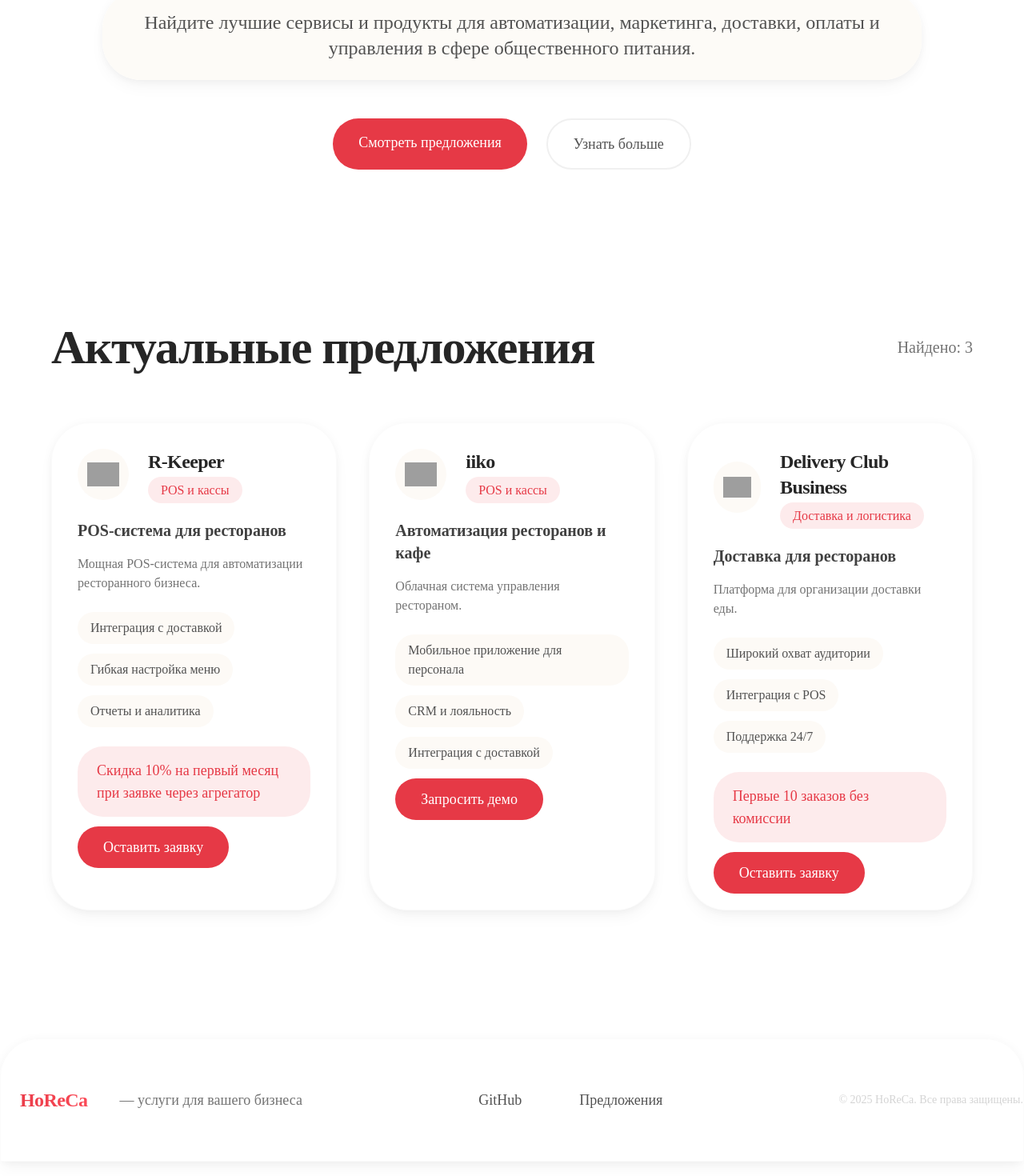
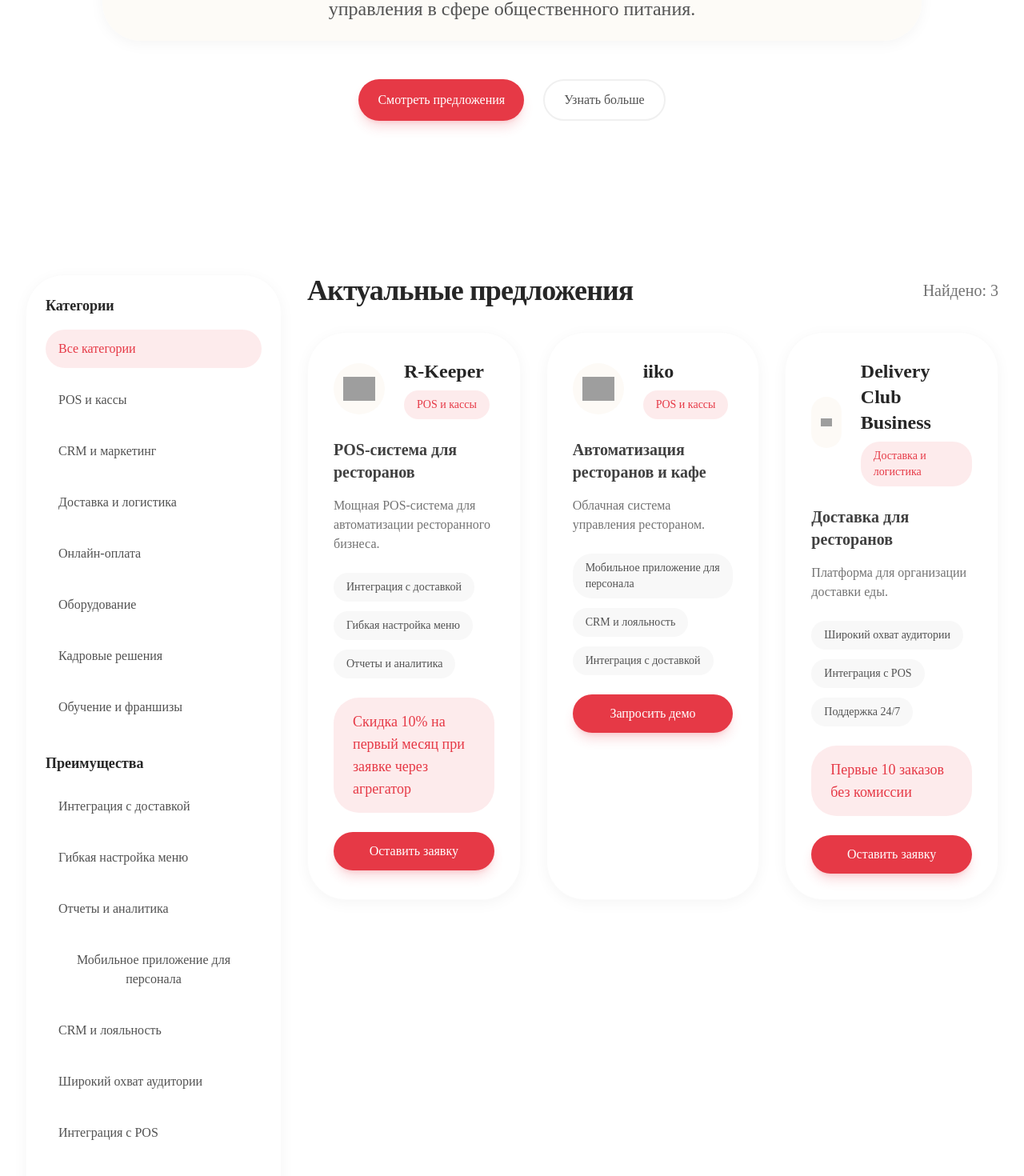
Before and after one commit to beioff/horecaservices, a Next.js app: page /horecaservices/ in a window 1280 px wide. Shown: the part 540-2010 px from the top of the page at 80% size. Built offline with nearby package versions, Linux system fonts and the light colour scheme; grey boxes are pictures that could not be loaded.

Commit message:
feat: добавлены вертикальные фильтры и пагинация, улучшен UX/UI

```diff
--- a/src/app/globals.css
+++ b/src/app/globals.css
@@ -3,114 +3,80 @@
 @tailwind utilities;
 
 :root {
-  /* Основные цвета */
-  --color-primary: #E63946;    /* Основной красный */
-  --color-primary-light: #FF4D5A;
-  --color-primary-dark: #CC2A37;
-
-  /* Нейтральные цвета */
-  --color-neutral-50: #FFFFFF;
-  --color-neutral-100: #F8F8F8;
-  --color-neutral-200: #F0F0F0;
-  --color-neutral-300: #E5E5E5;
-  --color-neutral-400: #D4D4D4;
-  --color-neutral-500: #A3A3A3;
-  --color-neutral-600: #737373;
-  --color-neutral-700: #525252;
-  --color-neutral-800: #404040;
-  --color-neutral-900: #262626;
-  --color-neutral-950: #171717;
-
-  /* Бежевые тона */
-  --color-beige-50: #FDFAF6;
-  --color-beige-100: #F5F0E6;
-  --color-beige-200: #E8DFD0;
-  --color-beige-300: #D4C5B0;
-  --color-beige-400: #BFA990;
-  --color-beige-500: #A88D70;
+  --primary: #FF4B4B;
+  --primary-light: #FF6B6B;
+  --primary-dark: #E63939;
+  --neutral-50: #FAFAFA;
+  --neutral-100: #F5F5F5;
+  --neutral-200: #EEEEEE;
+  --neutral-300: #E0E0E0;
+  --neutral-400: #BDBDBD;
+  --neutral-500: #9E9E9E;
+  --neutral-600: #757575;
+  --neutral-700: #616161;
+  --neutral-800: #424242;
+  --neutral-900: #212121;
+  --beige-50: #FDF6F0;
+  --beige-100: #FAE9DC;
+  --beige-200: #F5DCC8;
+  --beige-300: #F0CFB4;
+  --beige-400: #EBC2A0;
+  --beige-500: #E6B58C;
 }
 
 @layer base {
-  html {
-    scroll-behavior: smooth;
-  }
-
   body {
     @apply bg-neutral-50 text-neutral-900 antialiased;
   }
 
-  h1, h2, h3, h4, h5, h6 {
-    @apply font-bold text-neutral-900 tracking-tight;
-  }
-
   h1 {
-    @apply text-5xl md:text-6xl lg:text-7xl;
+    @apply text-4xl md:text-5xl lg:text-6xl font-extrabold tracking-tight;
   }
 
   h2 {
-    @apply text-4xl md:text-5xl lg:text-6xl;
+    @apply text-3xl md:text-4xl font-bold tracking-tight;
   }
 
   h3 {
-    @apply text-2xl md:text-3xl lg:text-4xl;
-  }
-
-  p {
-    @apply leading-relaxed text-lg;
+    @apply text-2xl md:text-3xl font-bold;
   }
 }
 
 @layer components {
+  .glass-effect {
+    @apply bg-white/80 backdrop-blur-lg border border-white/20;
+  }
+
+  .gradient-text {
+    @apply bg-clip-text text-transparent bg-gradient-to-r from-primary to-primary-dark;
+  }
+
   .btn {
-    @apply px-8 py-4 rounded-2xl font-medium transition-all duration-300
-           transform hover:scale-[1.02] active:scale-[0.98]
-           focus:outline-none focus:ring-4 focus:ring-offset-4 focus:ring-primary/30
-           disabled:opacity-50 disabled:cursor-not-allowed
-           text-lg;
+    @apply inline-flex items-center justify-center px-6 py-3 rounded-2xl font-medium transition-all duration-300 transform hover:scale-105 active:scale-95;
   }
 
   .btn-primary {
-    @apply bg-primary text-neutral-50 hover:bg-primary-light hover:shadow-hover
-           disabled:opacity-50 disabled:cursor-not-allowed;
-  }
-
-  .btn-secondary {
-    @apply bg-beige-100 text-neutral-900 hover:bg-beige-200 hover:shadow-hover
-           disabled:opacity-50 disabled:cursor-not-allowed;
+    @apply bg-primary text-white hover:bg-primary-dark shadow-lg shadow-primary/20 hover:shadow-xl hover:shadow-primary/30;
   }
 
   .btn-outline {
-    @apply border-2 border-neutral-200 text-neutral-700 hover:border-primary hover:text-primary
-           disabled:opacity-50 disabled:cursor-not-allowed;
+    @apply border-2 border-neutral-200 text-neutral-700 hover:border-primary hover:text-primary hover:bg-primary/5;
   }
 
   .card {
-    @apply bg-neutral-50 rounded-3xl shadow-soft hover:shadow-hover
-           transition-all duration-300 transform hover:scale-[1.02]
-           border border-neutral-100/50 backdrop-blur-sm;
+    @apply bg-white rounded-3xl shadow-soft hover:shadow-lg transition-all duration-300 border border-neutral-100/50;
+  }
+
+  .hover-card {
+    @apply hover:border-primary/20 hover:shadow-xl hover:shadow-primary/5 hover:-translate-y-1;
   }
 
   .input {
-    @apply w-full px-6 py-4 rounded-2xl border-2 border-neutral-200
-           focus:border-primary focus:ring-4 focus:ring-primary/20
-           outline-none transition-all duration-200
-           bg-neutral-50 text-neutral-900 text-lg
-           placeholder:text-neutral-400
-           disabled:opacity-50 disabled:cursor-not-allowed;
-  }
-
-  .section {
-    @apply py-24 px-4 md:px-8 lg:px-16;
-  }
-
-  .container-custom {
-    @apply max-w-7xl mx-auto;
+    @apply w-full px-6 py-4 rounded-2xl border-2 border-neutral-200 bg-white/50 backdrop-blur-sm focus:border-primary focus:ring-2 focus:ring-primary/20 outline-none transition-all duration-300;
   }
 
   .tag {
-    @apply px-4 py-2 rounded-xl text-base font-medium
-           bg-beige-50 text-neutral-700
-           transition-all duration-200;
+    @apply inline-flex items-center px-4 py-2 rounded-xl text-sm font-medium bg-neutral-100 text-neutral-700 transition-colors duration-200;
   }
 
   .tag-primary {
@@ -118,32 +84,82 @@
   }
 
   .nav-link {
-    @apply px-6 py-3 rounded-xl text-neutral-700 hover:text-primary
-           transition-all duration-200 relative text-lg
-           after:absolute after:bottom-0 after:left-0 after:h-0.5 after:w-0
-           after:bg-primary after:transition-all after:duration-200
-           hover:after:w-full;
+    @apply text-neutral-600 hover:text-primary transition-colors duration-200;
   }
 
-  .nav-link-active {
-    @apply text-primary after:w-full;
+  .section {
+    @apply py-16 md:py-24;
   }
 
-  .glass-effect {
-    @apply bg-neutral-50/80 backdrop-blur-xl border border-neutral-100/50;
+  .container-custom {
+    @apply max-w-7xl mx-auto px-4 sm:px-6 lg:px-8;
   }
 
-  .gradient-text {
-    @apply bg-clip-text text-transparent bg-gradient-to-r from-primary to-primary-light;
+  .filter-panel {
+    @apply bg-white rounded-3xl shadow-soft p-6 border border-neutral-100/50;
   }
 
-  .hover-card {
-    @apply transition-all duration-300 hover:shadow-hover hover:scale-[1.02] hover:-translate-y-1;
+  .filter-group {
+    @apply space-y-4;
+  }
+
+  .filter-title {
+    @apply text-lg font-semibold text-neutral-900 mb-4;
+  }
+
+  .filter-option {
+    @apply flex items-center gap-3 px-4 py-3 rounded-xl text-neutral-700 hover:bg-neutral-50 transition-colors duration-200 cursor-pointer;
+  }
+
+  .filter-option.active {
+    @apply bg-primary/10 text-primary font-medium;
+  }
+
+  .pagination {
+    @apply flex items-center justify-center gap-2 mt-12;
+  }
+
+  .pagination-button {
+    @apply w-10 h-10 rounded-xl flex items-center justify-center text-neutral-600 hover:bg-neutral-100 transition-colors duration-200;
+  }
+
+  .pagination-button.active {
+    @apply bg-primary text-white hover:bg-primary-dark;
+  }
+
+  .pagination-button:disabled {
+    @apply opacity-50 cursor-not-allowed hover:bg-transparent;
   }
 }
 
-/* Анимации */
+@layer utilities {
+  .shadow-soft {
+    box-shadow: 0 4px 20px -2px rgba(0, 0, 0, 0.05);
+  }
+
+  .animate-fade-in {
+    animation: fadeIn 0.5s ease-out forwards;
+  }
+
+  .animate-slide-up {
+    animation: slideUp 0.5s ease-out forwards;
+  }
+
+  .animate-slide-in {
+    animation: slideIn 0.5s ease-out forwards;
+  }
+}
+
 @keyframes fadeIn {
+  from {
+    opacity: 0;
+  }
+  to {
+    opacity: 1;
+  }
+}
+
+@keyframes slideUp {
   from {
     opacity: 0;
     transform: translateY(20px);
@@ -156,58 +172,19 @@
 
 @keyframes slideIn {
   from {
-    transform: translateX(-100%);
     opacity: 0;
+    transform: translateX(-20px);
   }
   to {
+    opacity: 1;
     transform: translateX(0);
-    opacity: 1;
   }
 }
 
-@keyframes scaleIn {
-  from {
-    transform: scale(0.9);
-    opacity: 0;
-  }
-  to {
-    transform: scale(1);
-    opacity: 1;
-  }
-}
-
-@keyframes float {
-  0% {
-    transform: translateY(0px);
-  }
-  50% {
-    transform: translateY(-10px);
-  }
-  100% {
-    transform: translateY(0px);
-  }
-}
-
-.animate-fade-in {
-  animation: fadeIn 0.6s ease-out forwards;
-}
-
-.animate-slide-in {
-  animation: slideIn 0.6s ease-out forwards;
-}
-
-.animate-scale-in {
-  animation: scaleIn 0.6s ease-out forwards;
-}
-
-.animate-float {
-  animation: float 3s ease-in-out infinite;
-}
-
-/* Кастомный скроллбар */
+/* Custom Scrollbar */
 ::-webkit-scrollbar {
-  width: 10px;
-  height: 10px;
+  width: 8px;
+  height: 8px;
 }
 
 ::-webkit-scrollbar-track {
@@ -217,3 +194,42 @@
 ::-webkit-scrollbar-thumb {
   @apply bg-neutral-300 rounded-full hover:bg-neutral-400 transition-colors duration-200;
 }
+
+/* Loading Skeleton */
+.skeleton {
+  @apply animate-pulse bg-neutral-200 rounded-xl;
+}
+
+/* Hover Effects */
+.hover-lift {
+  @apply transition-transform duration-300 hover:-translate-y-1;
+}
+
+.hover-glow {
+  @apply transition-shadow duration-300 hover:shadow-lg hover:shadow-primary/20;
+}
+
+/* Custom Animations */
+@keyframes float {
+  0%, 100% {
+    transform: translateY(0);
+  }
+  50% {
+    transform: translateY(-10px);
+  }
+}
+
+.animate-float {
+  animation: float 3s ease-in-out infinite;
+}
+
+/* Responsive Design */
+@media (max-width: 768px) {
+  .container-custom {
+    @apply px-4;
+  }
+
+  .section {
+    @apply py-12;
+  }
+}
--- a/src/app/page.tsx
+++ b/src/app/page.tsx
@@ -4,15 +4,24 @@
 import { companies, categories } from '@/companies';
 import Link from 'next/link';
 
+const ITEMS_PER_PAGE = 30;
+
 export default function Home() {
   const [selectedCategory, setSelectedCategory] = useState<string | null>(null);
   const [isVisible, setIsVisible] = useState(false);
   const [searchQuery, setSearchQuery] = useState('');
   const [showFilters, setShowFilters] = useState(false);
+  const [currentPage, setCurrentPage] = useState(1);
+  const [selectedBenefits, setSelectedBenefits] = useState<string[]>([]);
 
   useEffect(() => {
     setIsVisible(true);
   }, []);
+
+  // Получаем все уникальные преимущества из компаний
+  const allBenefits = Array.from(
+    new Set(companies.flatMap(company => company.benefits))
+  );
 
   const filteredCompanies = companies
     .filter((company) => !selectedCategory || company.category === selectedCategory)
@@ -21,7 +30,31 @@
       company.name.toLowerCase().includes(searchQuery.toLowerCase()) ||
       company.slogan.toLowerCase().includes(searchQuery.toLowerCase()) ||
       company.shortDescription.toLowerCase().includes(searchQuery.toLowerCase())
+    )
+    .filter((company) =>
+      selectedBenefits.length === 0 ||
+      selectedBenefits.some(benefit => company.benefits.includes(benefit))
     );
+
+  const totalPages = Math.ceil(filteredCompanies.length / ITEMS_PER_PAGE);
+  const paginatedCompanies = filteredCompanies.slice(
+    (currentPage - 1) * ITEMS_PER_PAGE,
+    currentPage * ITEMS_PER_PAGE
+  );
+
+  const handlePageChange = (page: number) => {
+    setCurrentPage(page);
+    window.scrollTo({ top: 0, behavior: 'smooth' });
+  };
+
+  const toggleBenefit = (benefit: string) => {
+    setSelectedBenefits(prev =>
+      prev.includes(benefit)
+        ? prev.filter(b => b !== benefit)
+        : [...prev, benefit]
+    );
+    setCurrentPage(1);
+  };
 
   return (
     <div className="min-h-screen bg-neutral-50">
@@ -29,7 +62,7 @@
       <header className="glass-effect sticky top-0 z-50 rounded-b-[3rem] shadow-soft py-8 px-4 md:px-8">
         <div className="container-custom flex flex-col md:flex-row items-center justify-between gap-8">
           <div className="flex items-center gap-4">
-            <span className="text-3xl font-extrabold gradient-text tracking-tight rounded-2xl px-6 py-3 bg-beige-100/50 hover:bg-beige-100 transition-colors duration-200">
+            <span className="text-3xl font-extrabold gradient-text tracking-tight rounded-2xl px-6 py-3 bg-beige-100/50 hover:bg-beige-100 transition-colors duration-200 animate-float">
               HoReCa
             </span>
             <span className="hidden md:inline text-neutral-600 text-xl font-medium">
@@ -61,7 +94,7 @@
             </div>
             <button
               onClick={() => setShowFilters(!showFilters)}
-              className="btn btn-outline flex items-center gap-3"
+              className="btn btn-outline flex items-center gap-3 md:hidden"
             >
               <svg
                 className="w-6 h-6"
@@ -82,29 +115,6 @@
         </div>
       </header>
 
-      {/* Filters Panel */}
-      <div className={`container-custom transition-all duration-500 overflow-hidden ${showFilters ? 'max-h-64 opacity-100' : 'max-h-0 opacity-0'}`}>
-        <div className="py-8">
-          <div className="flex flex-wrap gap-4">
-            <button
-              className={`btn ${selectedCategory === null ? 'btn-primary' : 'btn-outline'}`}
-              onClick={() => setSelectedCategory(null)}
-            >
-              Все
-            </button>
-            {categories.map((category) => (
-              <button
-                key={category.id}
-                className={`btn ${selectedCategory === category.id ? 'btn-primary' : 'btn-outline'}`}
-                onClick={() => setSelectedCategory(category.id)}
-              >
-                {category.name}
-              </button>
-            ))}
-          </div>
-        </div>
-      </div>
-
       {/* Hero Section */}
       <section className="container-custom section text-center">
         <div className={`max-w-5xl mx-auto ${isVisible ? 'animate-fade-in' : 'opacity-0'}`}>
@@ -118,7 +128,7 @@
           <div className="flex flex-col sm:flex-row gap-6 justify-center">
             <a
               href="#offers"
-              className="btn btn-primary"
+              className="btn btn-primary hover-glow"
             >
               Смотреть предложения
             </a>
@@ -129,16 +139,57 @@
         </div>
       </section>
 
-      {/* Offers Section */}
+      {/* Main Content */}
       <section id="offers" className="container-custom section">
-        <div className="flex items-center justify-between mb-16">
+        <div className="flex flex-col lg:flex-row gap-8">
+          {/* Filters Sidebar */}
+          <div className="lg:w-80 flex-shrink-0">
+            <div className="filter-panel sticky top-32">
+              <div className="filter-group">
+                <h3 className="filter-title">Категории</h3>
+                <button
+                  className={`filter-option w-full ${selectedCategory === null ? 'active' : ''}`}
+                  onClick={() => setSelectedCategory(null)}
+                >
+                  Все категории
+                </button>
+                {categories.map((category) => (
+                  <button
+                    key={category.id}
+                    className={`filter-option w-full ${selectedCategory === category.id ? 'active' : ''}`}
+                    onClick={() => setSelectedCategory(category.id)}
+                  >
+                    {category.name}
+                  </button>
+                ))}
+              </div>
+
+              <div className="filter-group mt-8">
+                <h3 className="filter-title">Преимущества</h3>
+                {allBenefits.map((benefit) => (
+                  <button
+                    key={benefit}
+                    className={`filter-option w-full ${selectedBenefits.includes(benefit) ? 'active' : ''}`}
+                    onClick={() => toggleBenefit(benefit)}
+                  >
+                    {benefit}
+                  </button>
+                ))}
+              </div>
+            </div>
+          </div>
+
+          {/* Companies Grid */}
+          <div className="flex-1">
+            <div className="flex items-center justify-between mb-8">
               <h2>Актуальные предложения</h2>
               <div className="text-neutral-600 text-xl">
                 Найдено: {filteredCompanies.length}
               </div>
             </div>
-        <div className="grid grid-cols-1 sm:grid-cols-2 lg:grid-cols-3 gap-10">
-          {filteredCompanies.map((company, index) => (
+
+            <div className="grid grid-cols-1 md:grid-cols-2 xl:grid-cols-3 gap-8">
+              {paginatedCompanies.map((company, index) => (
                 <div
                   key={company.id}
                   className={`card p-8 hover-card ${isVisible ? 'animate-fade-in' : 'opacity-0'}`}
@@ -178,13 +229,43 @@
                   )}
                   <Link
                     href={`/companies/${company.id}`}
-                className="btn btn-primary w-full"
+                    className="btn btn-primary w-full hover-glow"
                   >
                     {company.contactCta}
                   </Link>
                 </div>
               ))}
             </div>
+
+            {/* Pagination */}
+            {totalPages > 1 && (
+              <div className="pagination">
+                <button
+                  className="pagination-button"
+                  onClick={() => handlePageChange(currentPage - 1)}
+                  disabled={currentPage === 1}
+                >
+                  ←
+                </button>
+                {Array.from({ length: totalPages }, (_, i) => i + 1).map((page) => (
+                  <button
+                    key={page}
+                    className={`pagination-button ${currentPage === page ? 'active' : ''}`}
+                    onClick={() => handlePageChange(page)}
+                  >
+                    {page}
+                  </button>
+                ))}
+                <button
+                  className="pagination-button"
+                  onClick={() => handlePageChange(currentPage + 1)}
+                  disabled={currentPage === totalPages}
+                >
+                  →
+                </button>
+              </div>
+            )}
+
             {filteredCompanies.length === 0 && (
               <div className="text-center py-16">
                 <div className="text-neutral-400 text-xl mb-6">Ничего не найдено</div>
@@ -192,6 +273,7 @@
                   onClick={() => {
                     setSearchQuery('');
                     setSelectedCategory(null);
+                    setSelectedBenefits([]);
                   }}
                   className="btn btn-outline"
                 >
@@ -199,6 +281,8 @@
                 </button>
               </div>
             )}
+          </div>
+        </div>
       </section>
 
       {/* Footer */}
```
Lines whose indentation alone changed are shown as unchanged.
